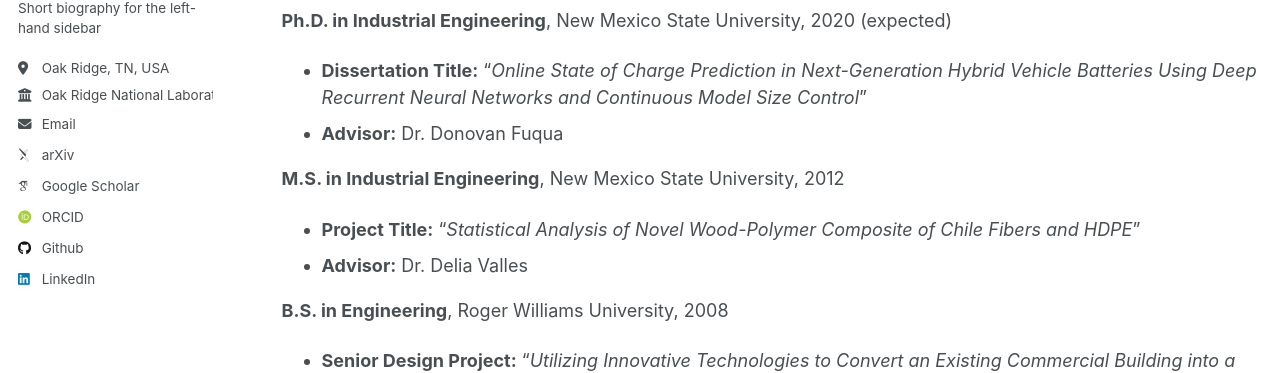
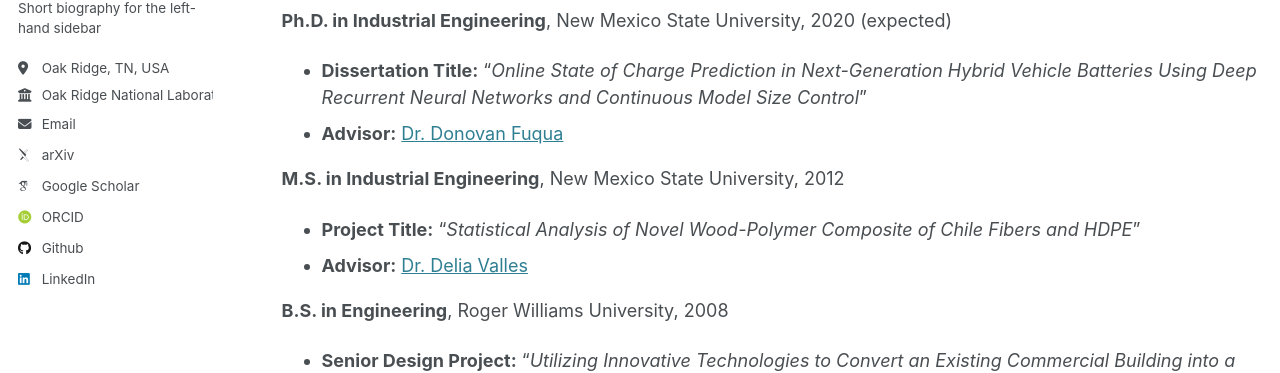
Before and after one commit to TovNephesh/stevenhespeler, a Jekyll site: the page built from _pages/cv.md, in a window 1280 px wide. Shown: the part 284-657 px from the top of the page. Built offline with Jekyll 4.4.1, drawn with Linux system fonts in a browser that asks for light colours; some web fonts are replaced.

Commit message:
Update cv.md

```diff
--- a/_pages/cv.md
+++ b/_pages/cv.md
@@ -13,11 +13,11 @@ redirect_from:
 ---
 **Ph.D. in Industrial Engineering**, New Mexico State University, 2020 (expected)
 * **Dissertation Title:** "*Online State of Charge Prediction in Next-Generation Hybrid Vehicle Batteries Using Deep Recurrent Neural Networks and Continuous Model Size Control*"
-* **Advisor:** Dr. Donovan Fuqua
+* **Advisor:** [Dr. Donovan Fuqua](#)
 
 **M.S. in Industrial Engineering**, New Mexico State University, 2012
 * **Project Title:** "*Statistical Analysis of Novel Wood-Polymer Composite of Chile Fibers and HDPE*"
-* **Advisor:** Dr. Delia Valles
+* **Advisor:** [Dr. Delia Valles](#)
 
 **B.S. in Engineering**, Roger Williams University, 2008
 * **Senior Design Project:** "*Utilizing Innovative Technologies to Convert an Existing Commercial Building into a Green Building*"
```
